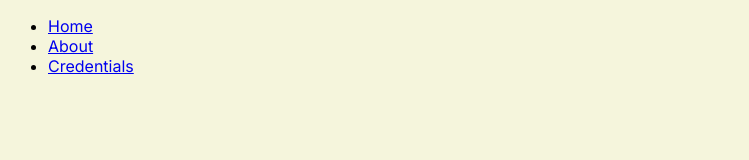
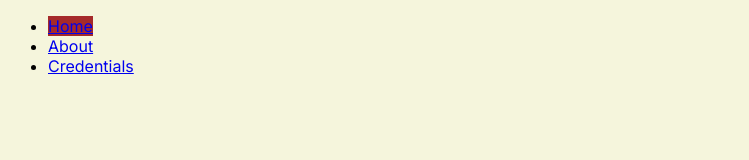
Before and after one commit to AndreCouwberghs/weight-analysis-app, a Next.js app: page / in a window 1280 px wide. Shown: the top 160 px of the page, without its empty margins (0-749 px from the left). Built offline with nearby package versions, Linux system fonts and the light colour scheme.

Commit message:
#2 Assign class for active path

```diff
--- a/src/app/components/nav.tsx
+++ b/src/app/components/nav.tsx
@@ -8,13 +8,13 @@ export default function Nav() {
 
     return <ul>
         <li>
-            <Link href="/">Home</Link>
+            <Link className={pathname === "/" ? "active-menu-link" : ""} href="/">Home</Link>
         </li>
         <li>
-            <Link href="/about">About</Link>
+            <Link className={pathname === "/about" ? "active-menu-link" : ""} href="/about">About</Link>
         </li>
         <li>
-            <Link href="/credentials">Credentials</Link>
+            <Link className={pathname === "/credentials" ? "active-menu-link" : ""} href="/credentials">Credentials</Link>
         </li>
     </ul>;
 }
```
